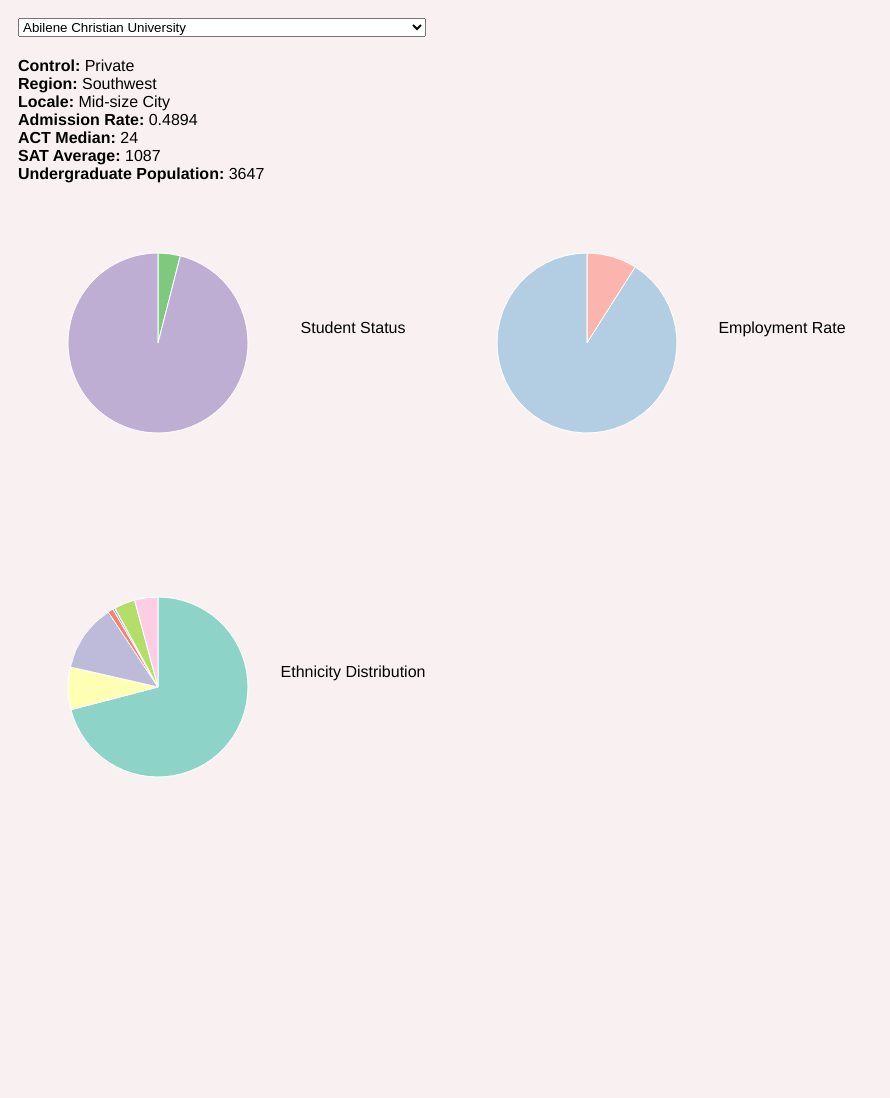
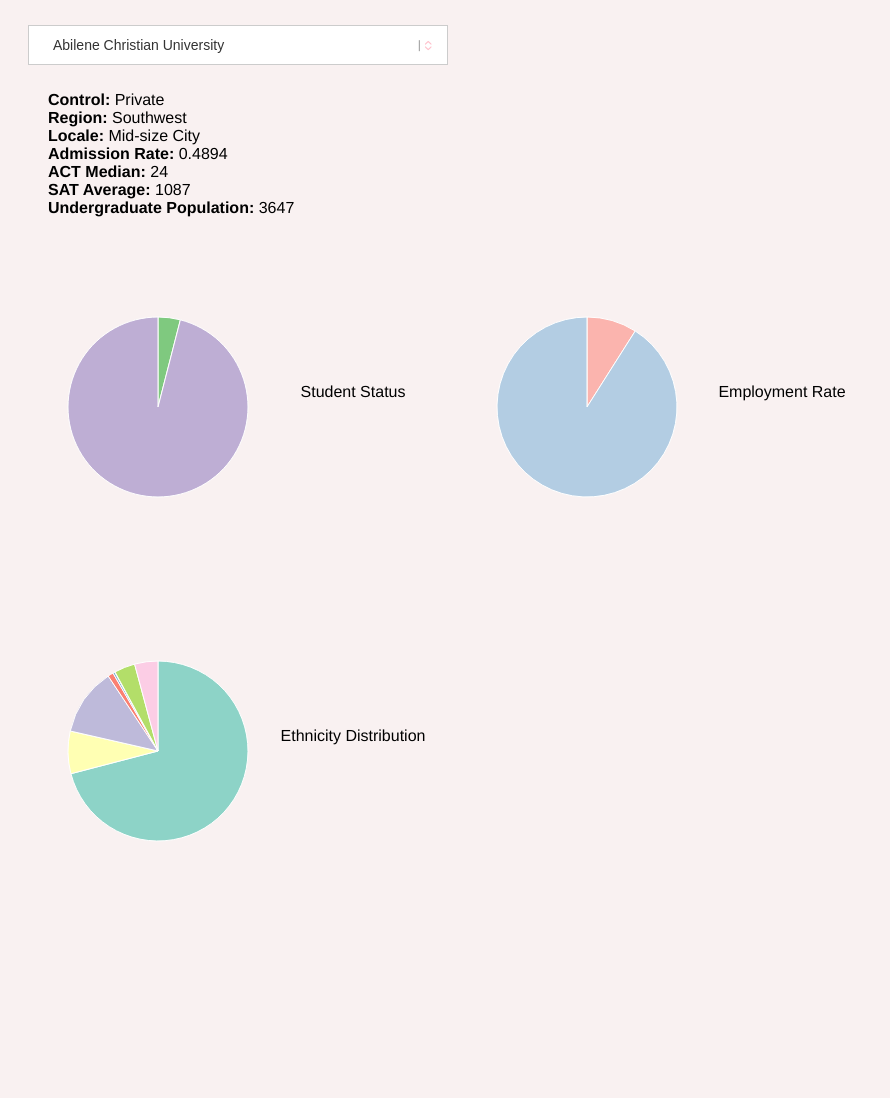
Before and after one commit to fjosufi3/InfoVis-P5, a plain HTML site: page P5/index.html in a window 1280 px wide. Shown: the whole page, without its empty margins (0-890 px from the left). Before the commit the page ends 889 px from the top, so only its background shows below. Drawn offline with nearby package versions, Linux system fonts and the light colour scheme.

Commit message:
Style changes

```diff
--- a/P5/css/style.css
+++ b/P5/css/style.css
@@ -7,20 +7,21 @@ body {
 }
 
 .container {
-    width: 100%;
-    margin: auto;
-    position: relative;
+    /*position: relative;*/
 }
 
 #dropdown {
     float: left;
-    padding: 10px;
+    top: 0;
+    padding: 20px;
+    position: absolute;
 }
 
 #basic_info {
     clear: left;
-    padding: 10px;
+    padding: 40px;
     width: 50%;
+    margin-top: 4%;
 }
 
 .arc text {
@@ -50,3 +51,46 @@ body {
 #chart {
     width: 100%;
 }
+
+select::-ms-expand {
+    display: none;
+}
+
+#dropdown:after {
+    content: '‹›';
+    color: pink;
+    -webkit-transform: rotate(90deg);
+    -moz-transform: rotate(90deg);
+    -ms-transform: rotate(90deg);
+    transform: rotate(90deg);
+    right: 35px;
+
+    top: 37px;
+    padding: 0 0 2px;
+    border-bottom: 1px solid #999;
+    line-height: 14px;
+
+    position: absolute;
+    pointer-events: none;
+}
+
+#dropdown select {
+    -webkit-appearance: none;
+    -moz-appearance: none;
+    appearance: none;
+    display: block;
+    width: 100%;
+    max-width: 420px;
+    height: 40px;
+    float: right;
+    margin: 5px 0px;
+    padding: 0px 24px;
+    font-size: 14px;
+    line-height: 1.75;
+    color: #333;
+    background-color: #ffffff;
+    background-image: none;
+    border: 1px solid #cccccc;
+    -ms-word-break: normal;
+    word-break: normal;
+}
--- a/P5/index.html
+++ b/P5/index.html
@@ -26,6 +26,9 @@
             <svg id="pie3" style="width: 0px;"></svg>
         </div>
         <div id="bars">
+            <svg id="bar1"></svg>
+            <svg id="bar2"></svg>
+            <svg id="bar3"></svg>
         </div>
     </div>
 </body>
--- a/P5/js/main.js
+++ b/P5/js/main.js
@@ -90,7 +90,8 @@ d3.csv("data/colleges.csv", function(param_data) {
     function dynamic_selection() {
         var select = d3.select("#dropdown")
             .append("select")
-            .attr("id", "colleges");
+            .attr("id", "colleges")
+            .attr("class", "select");
 
         select.selectAll("option")
             .data(param_data)
```
